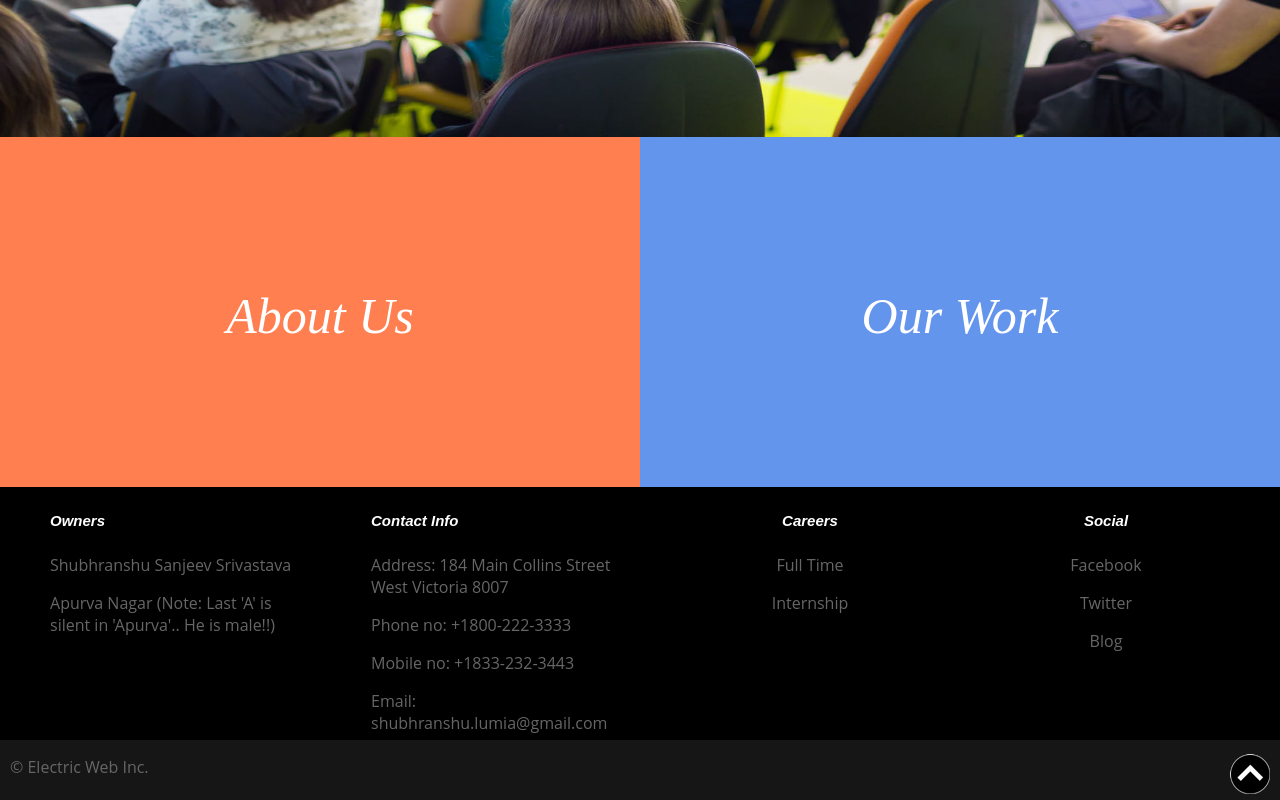
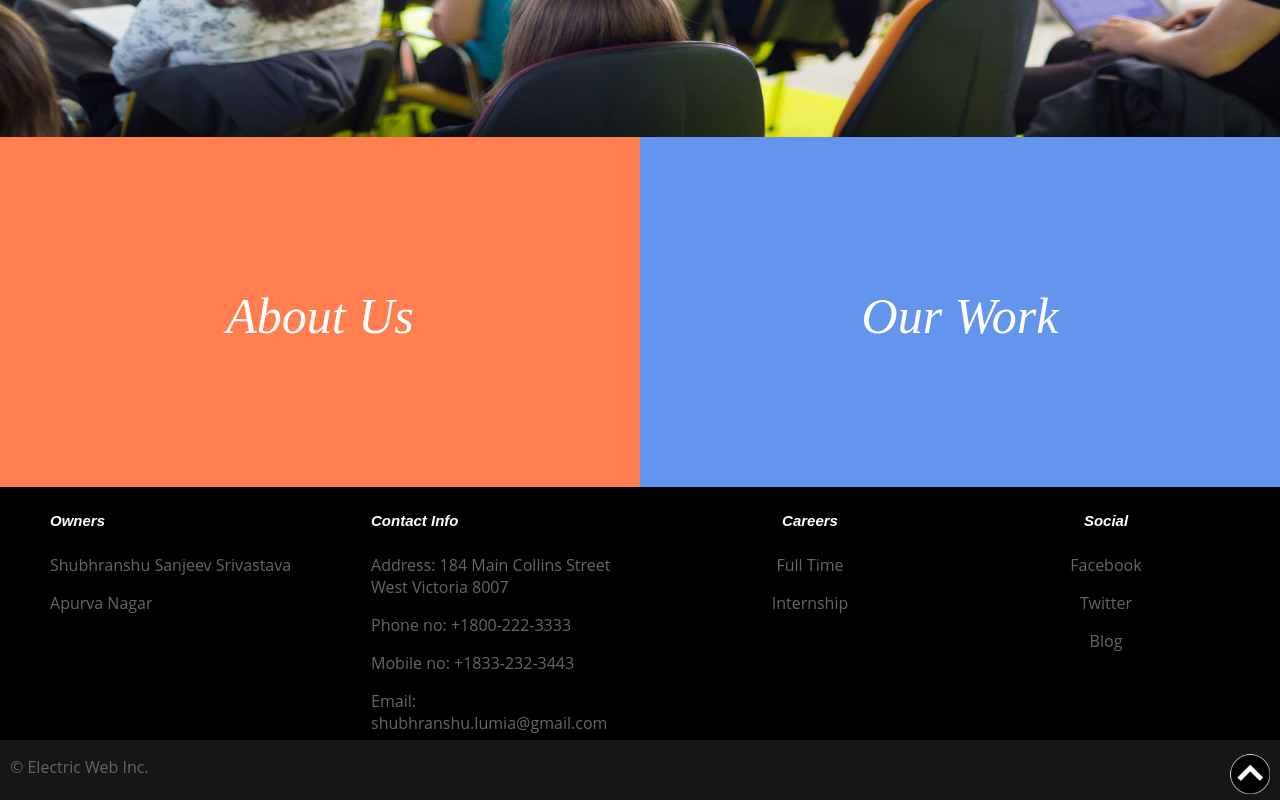
Before and after one commit to Apurva-Nagar/macfair-2016, a plain HTML site: page index.html in a window 1280 px wide. Shown: the part 593-1393 px from the top of the page. Drawn offline with Linux system fonts and the light colour scheme.

Commit message:
Update index.html

```diff
--- a/index.html
+++ b/index.html
@@ -62,7 +62,7 @@
   <div class="foot-lside">
   <h5>Owners</h5>
   <p>Shubhranshu Sanjeev Srivastava</p>
-  <p>Apurva Nagar (Note: Last 'A' is silent in 'Apurva'.. He is male!!)</p>
+  <p>Apurva Nagar</p>
   </div>
   <div class="foot-mside">
     <h5>Contact Info</h5>
```
